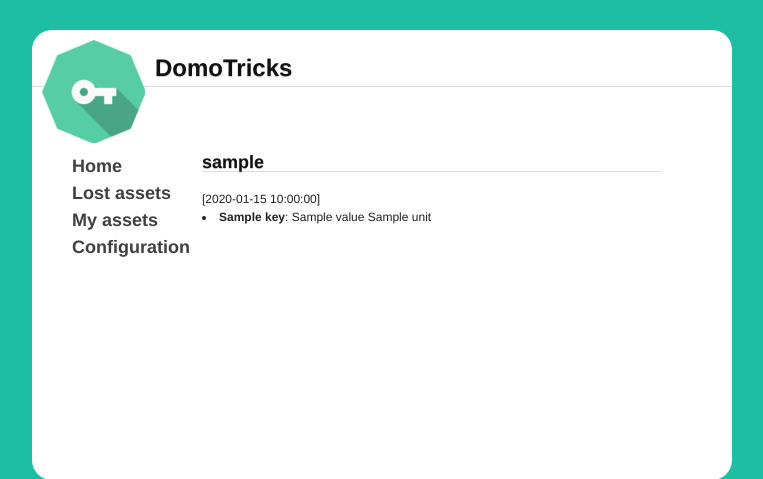
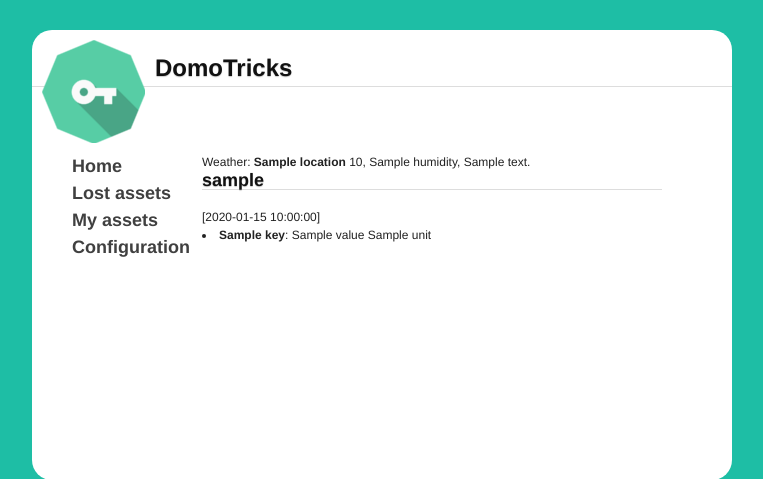
Before and after one commit to nbeguier/DomoTricks, a Flask app: template web/templates/homepage.html in a window 1280 px wide. Shown: the top 479 px of the page, without its empty margins (258-1021 px from the left). Run offline with Flask 2, Linux system fonts and the light colour scheme; the template is opened without the code that fills it: most values are stand-ins (such as "Sample title", 1, 10 or a date in 2020).

Commit message:
Add OpenWeather

```diff
--- a/requirements.txt
+++ b/requirements.txt
@@ -1,3 +1,4 @@
 pyserial==3.5
 flask==1.1.2
 gunicorn==20.1.0
+requests==2.25.1
--- a/server.py
+++ b/server.py
@@ -25,6 +25,7 @@ import json
 
 # Third party library imports
 from flask import Flask, render_template
+from requests import Session
 
 # DomoTricks libraries
 from lib.sqlite import SqliteCmd
@@ -45,6 +46,28 @@ BLACKLIST = [
 ]
 
 APP = Flask(__name__, template_folder='web/templates', static_folder='web/static')
+SESSION = Session()
+
+def get_weather():
+    """
+    Get weather via OpenWeatherMap API
+    """
+    weather = {
+        'location': settings.LOCATION_NICKNAME,
+        'description': ' - ',
+        'humidity': ' - %',
+        'temperature': ' - °C'
+    }
+    req = SESSION.get(f'https://api.openweathermap.org/data/2.5/weather?q={settings.LOCATION}&appid={settings.API_KEY}&lang={settings.LANG}&units=metric')
+    if req.status_code != 200:
+        return weather
+    try:
+        weather['description'] = json.loads(req.text)['weather'][0]['description']
+        weather['humidity'] = f'{json.loads(req.text)["main"]["humidity"]} %'
+        weather['temperature'] = f'{json.loads(req.text)["main"]["temp"]} °C'
+    except:
+        pass
+    return weather
 
 @APP.route('/')
 def index():
@@ -72,7 +95,7 @@ def index():
             'timestamp': asset_data[0],
             'metadata': metadata
             })
-    return render_template('homepage.html', assets=result)
+    return render_template('homepage.html', assets=result, weather=get_weather())
 
 @APP.route('/lost/')
 def lost_assets():
--- a/web/templates/homepage.html
+++ b/web/templates/homepage.html
@@ -3,6 +3,12 @@
 {% block title %}Home{% endblock %}
 
 {% block content %}
+
+<div class="card mb-3">
+  <div class="card-body">
+    Weather: <b>{{weather["location"]}}</b> {{weather["temperature"]}}, {{weather["humidity"]}}, {{weather["description"]}}
+  </div>
+</div>
 
 {% for asset in assets %}
 <h3>{{asset["nickname"]}}</h3>
```
Also changed, not shown: 1 other file.
